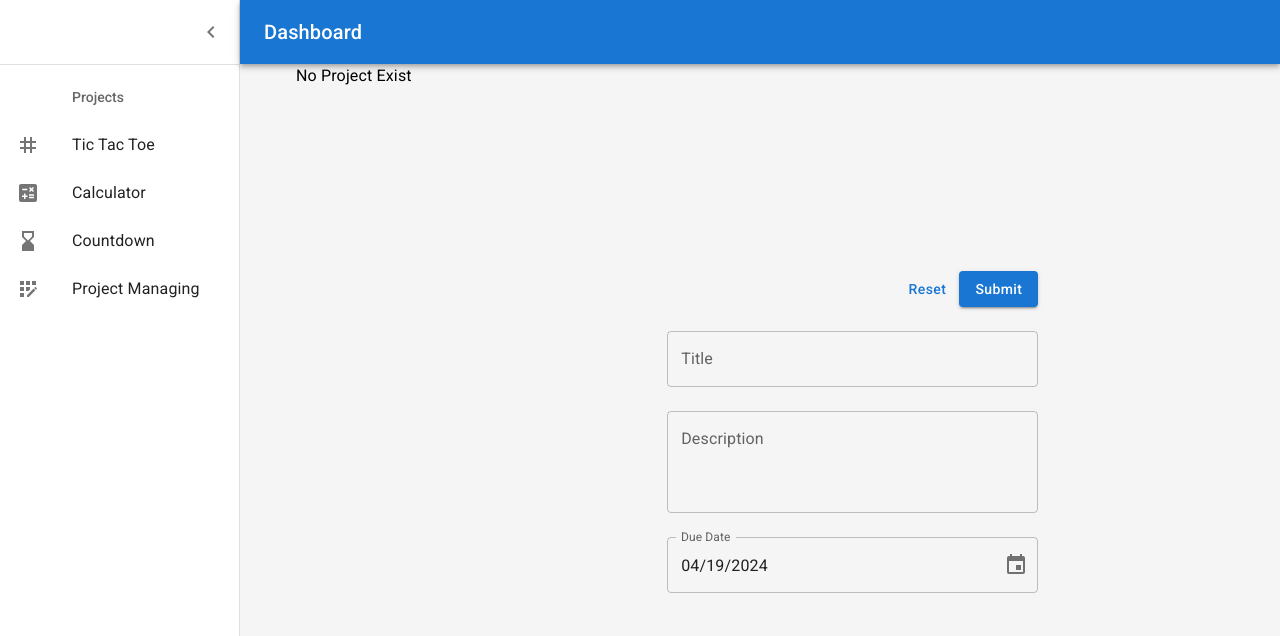
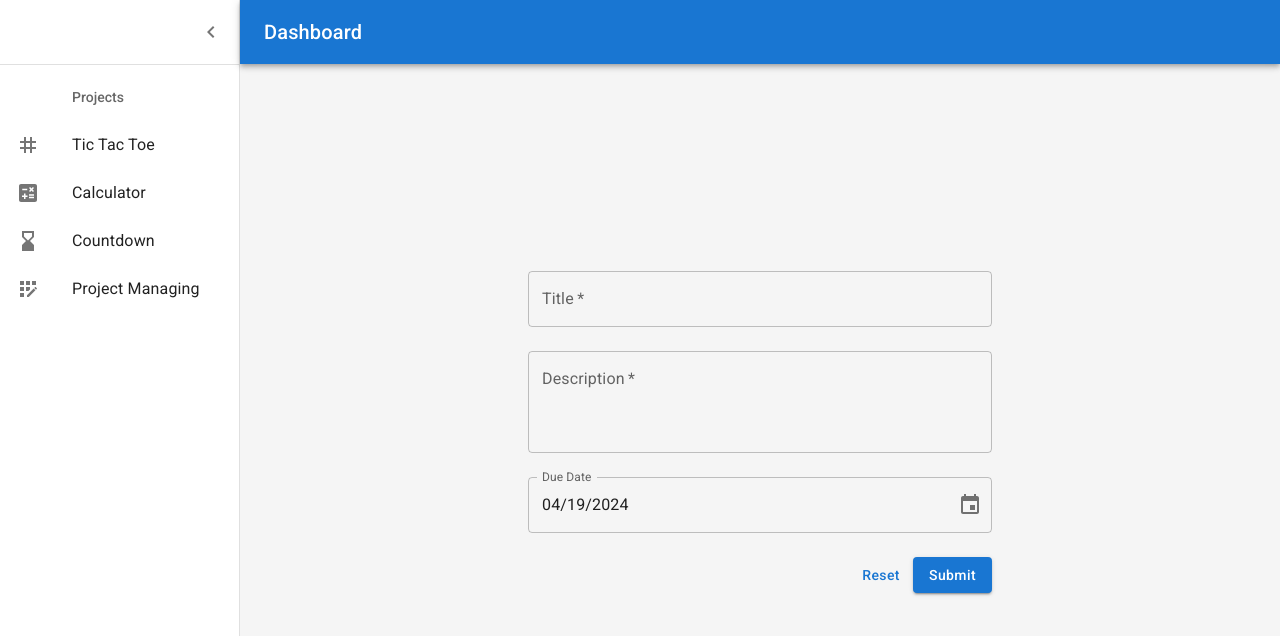
Before and after one commit to DvirMon/React-Workspace, a Next.js app: page /apps/Project-Manager/new in a window 1280 px wide. Shown: the top 636 px of the page. Built offline with nearby package versions, Linux system fonts and the light colour scheme.

Commit message:
working on new ui

```diff
--- a/src/app/apps/Project-Manager/new/form.tsx
+++ b/src/app/apps/Project-Manager/new/form.tsx
@@ -1,31 +1,34 @@
-import InputField, { InputFieldProps } from '@/app/ui/Form/input-field';
-import { Button } from '@mui/material';
-import { DateFieldProps } from '@mui/x-date-pickers';
-import dayjs from 'dayjs';
-import { useState } from 'react';
-import { useForm } from 'react-hook-form';
-import { Project } from '../types';
+import InputField, { InputFieldProps } from "@/app/ui/Form/input-field";
+import { Button } from "@mui/material";
+import { DateFieldProps } from "@mui/x-date-pickers";
+import dayjs from "dayjs";
+import { useState } from "react";
+import { useForm } from "react-hook-form";
+import { Project } from "../types";
 
-
+interface ProjectFormProps {
+  setProjects: (data: Project) => void;
+}
 
 const formInputs: InputFieldProps[] = [
-    { label: "Title", type: "text", name: "title" },
+  { label: "Title", type: "text", name: "title", required: true },
   {
     label: "Description",
     multiline: true,
     minRows: 3,
     type: "text",
     name: "description",
+    required: true,
   },
   {
     label: "Due Date",
     type: "date",
     name: "dueDate",
+    required: true,
   } as DateFieldProps<dayjs.Dayjs>,
 ];
 
-export default function ProjectForm() {
-
+export default function ProjectForm({ setProjects }: ProjectFormProps) {
   const [data, setData] = useState<Project>({
     description: "",
     title: "",
@@ -41,28 +44,28 @@ export default function ProjectForm() {
 
   function onSubmit(formData: Project) {
     setData((value) => ({ ...value, ...formData }));
+    setProjects(formData);
   }
 
   function handleReset() {
     reset();
   }
 
-
   return (
     <form
       className="flex flex-col justify-center items-center gap-6"
       onSubmit={handleSubmit((val) => onSubmit(val))}>
-    <section className="flex justify-end w-1/2">
+      {formInputs.map((props, index) => (
+        <InputField key={props.name} control={control} props={props} />
+      ))}
+      <footer className="flex justify-end w-1/2">
         <Button type="button" onClick={handleReset}>
           Reset
         </Button>
         <Button variant="contained" type="submit">
           Submit
         </Button>
-    </section>
-
-    {formInputs.map((props, index) => (
-      <InputField key={props.name} control={control} props={props} />
-    ))}
-  </form>  )
+      </footer>
+    </form>
+  );
 }
--- a/src/app/apps/Project-Manager/new/page.tsx
+++ b/src/app/apps/Project-Manager/new/page.tsx
@@ -5,18 +5,20 @@ import { Project } from "../types";
 import ProjectForm from "./form";
 import Sidebar from "./sidebar";
 
+export default function NewProjectPage() {
+  const [projects, setProjects] = useState<Project[]>([{} as Project]);
 
-
-export default function NewPage() {
-  const [projects, setProjects] = useState<Project[]>([]);
+  function handleSubmit(data: Project): void {
+    setProjects((oldState) => [...oldState, { ...data }]);
+  }
 
   return (
     <div className="flex flex-row  h-full">
-      <nav className="w-1/4 flex flex-col justify-center">
+      {/* <nav className="w-1/4 flex flex-col justify-center">
         <Sidebar projects={projects} />
-      </nav>
+      </nav> */}
       <article className="w-full flex flex-col justify-center h-full">
-        <ProjectForm />
+        <ProjectForm setProjects={handleSubmit} />
       </article>
     </div>
   );
--- a/src/app/apps/Project-Manager/new/sidebar.tsx
+++ b/src/app/apps/Project-Manager/new/sidebar.tsx
@@ -12,7 +12,7 @@ export default function Sidebar({ projects }: SidebarProps) {
     <>
       <Typography className="text-2xl">
         {projectsSize
-          ? "You have " + { projectsSize } + " projects"
+          ? "You have " + projectsSize + " Projects"
           : "No Project Exist"}
       </Typography>
       <List className="h-full p-4">
--- a/src/app/apps/Project-Manager/page.tsx
+++ b/src/app/apps/Project-Manager/page.tsx
@@ -4,6 +4,9 @@ import { Button, Typography } from "@mui/material";
 import Link from "next/link";
 
 export default function ProjectManagerPage() {
+
+
+
   return (
     <div className="flex flex-col justify-center h-full">
       <section className="flex flex-col justify-center items-center gap-6">
```
Lines whose indentation alone changed are shown as unchanged.
